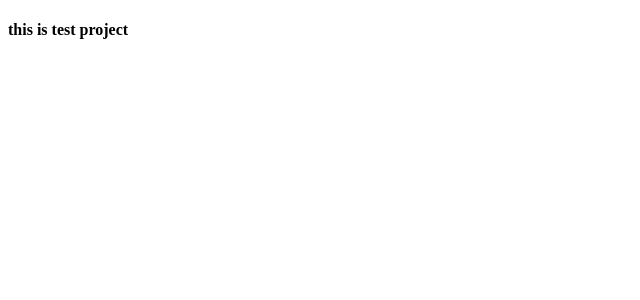
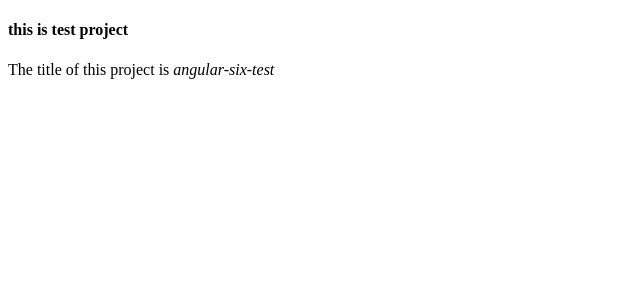
Before and after one commit to ishehroze/angular-six-test, an Angular app: page / in a window 1280 px wide. Shown: the top 300 px of the page, without its empty margins (0-640 px from the left). Built offline with nearby package versions, Linux system fonts and the light colour scheme.

Commit message:
Added the title of the application with string interpolation

```diff
--- a/src/app/app.component.html
+++ b/src/app/app.component.html
@@ -1 +1,2 @@
 <h4>this is test project</h4>
+<p>The title of this project is <em>{{ title }}</em></p>
```
